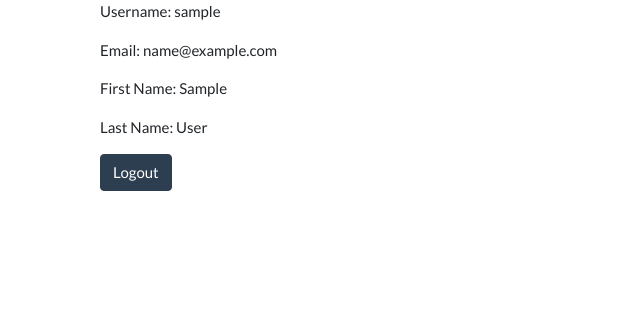
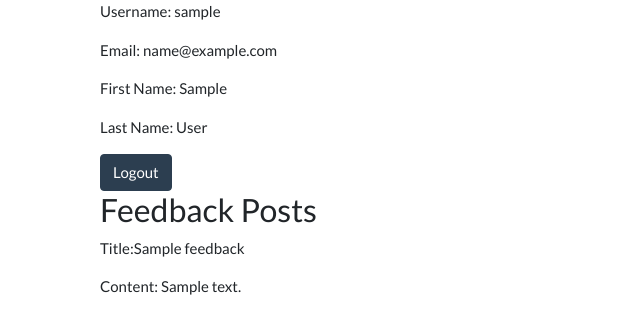
Before and after one commit to Gucci-Man/Flask-Feedback, a Flask app: a page that uses templates/secret.html in a window 1280 px wide. Shown: the top 334 px of the page, without its empty margins (0-640 px from the left). Run offline with Flask 3, Linux system fonts and the light colour scheme; the visitor is signed in with stand-in values (Sample User, id 1); tables that the repository leaves empty hold one stand-in row (values such as "Sample post"); some libraries are stand-ins or nearby versions.

Commit message:
Added feedback posts

```diff
--- a/app.py
+++ b/app.py
@@ -84,7 +84,8 @@ def secret(username):
         return redirect('/login')
     else:
         user = User.query.get_or_404(username)
-        return render_template("secret.html", user=user)
+        feedback = Feedback.query.filter_by(username=username)
+        return render_template("secret.html", user=user, feedback=feedback)
 
 
 @app.route('/logout')
--- a/templates/secret.html
+++ b/templates/secret.html
@@ -8,4 +8,13 @@
     <p>Last Name: {{user.last_name}}</p>
     <a href="/logout"><button class="btn btn-primary">Logout</button></a>
 </div>
+<div class="container">
+    <h3>Feedback Posts</h3>
+    {% if feedback %}
+        {% for feed in feedback %}
+            <p>Title:{{feed.title}}</p>
+            <p>Content: {{feed.content}}</p>
+        {% endfor %}
+    {% endif %}
+</div>
 {% endblock %}
```
